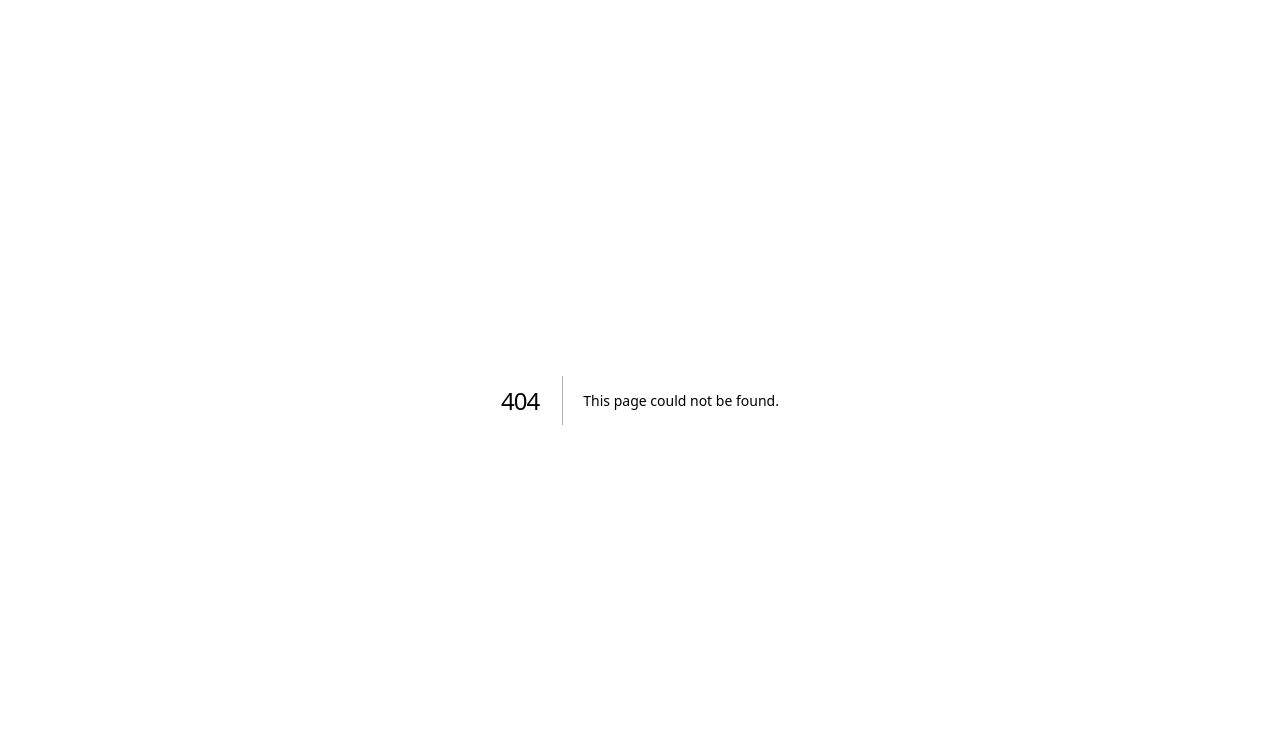
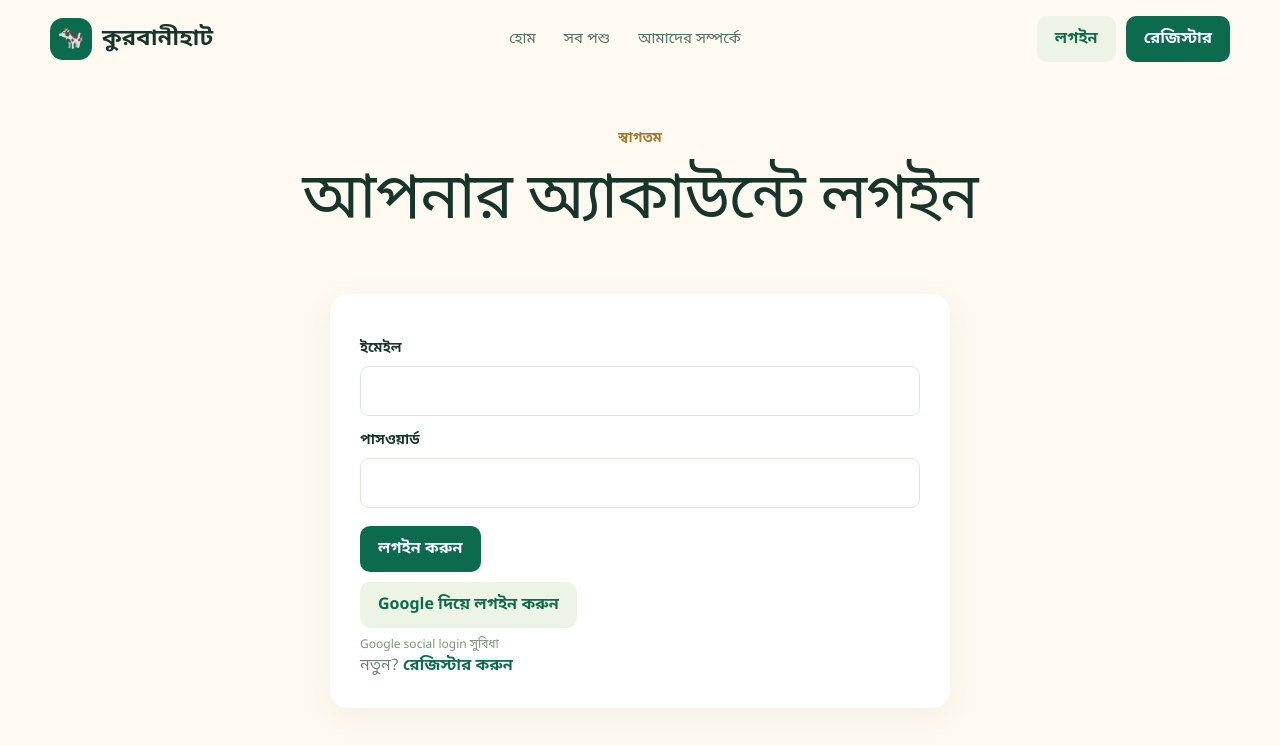
Before and after one commit to mdfajlerabby/LiveStock-Booking-Platform-BangladeshiQuarbaniEid, a Next.js app: page /login in a window 1280 px wide. Before the commit this address had no page. Shown: the top 746 px of the page. Built offline with nearby package versions, Linux system fonts and the light colour scheme.

Commit message:
working on profile option

```diff
--- /dev/null
+++ b/src/app/login/page.js
@@ -0,0 +1,16 @@
+import Navbar from "../../components/layout/Navbar";
+import AuthForm from "../../components/auth/AuthForm";
+export default function LoginPage() {
+  return (
+    <>
+      <Navbar />
+      <main className="container">
+        <section className="page-title center">
+          <span className="eyebrow">স্বাগতম</span>
+          <h1>আপনার অ্যাকাউন্টে লগইন</h1>
+        </section>
+        <AuthForm mode="login" />
+      </main>
+    </>
+  );
+}
--- a/src/app/my-profile/page.js
+++ /dev/null
@@ -1,34 +0,0 @@
-"use client";
-import Navbar from "../../components/layout/Navbar";
-import { useAuth } from "../../components/auth/AuthProvider";
-export default function ProfilePage() {
-  const { user, logout } = useAuth();
-  if (!user)
-    return (
-      <>
-        <Navbar />
-        <main className="container profile">
-          <h1>প্রোফাইল দেখতে লগইন করুন</h1>
-          <a className="btn btn-primary" href="/login">
-            লগইন
-          </a>
-        </main>
-      </>
-    );
-  return (
-    <>
-      <Navbar />
-      <main className="container profile">
-        <div className="avatar-placeholder">👤</div>
-        <h1>{user.name}</h1>
-        <p className="muted">{user.email}</p>
-        <a className="btn btn-soft" href="/update-profile">
-          তথ্য আপডেট করুন
-        </a>{" "}
-        <button className="btn btn-primary" onClick={logout}>
-          লগআউট
-        </button>
-      </main>
-    </>
-  );
-}
```
